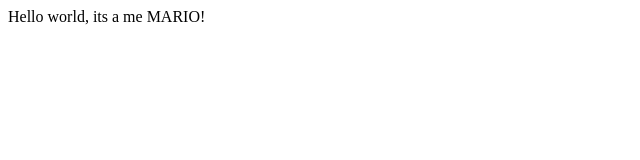
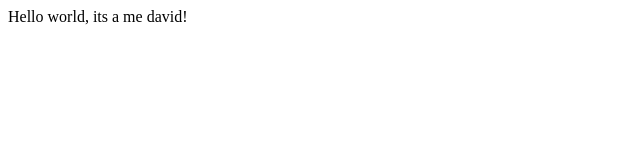
Before and after one commit to prt2000/project, a plain HTML site: page index.html in a window 1280 px wide. Shown: the full height of the page, 0-640 px from the left. Drawn offline with Linux system fonts and the light colour scheme.

Commit message:
changed for david

```diff
--- a/index.html
+++ b/index.html
@@ -1,6 +1,6 @@
 <html>
 <Header><title>My Webpage</title></header>
 <body>
-Hello world, its a me MARIO!
+Hello world, its a me david!
 </body>
 </html>
```
